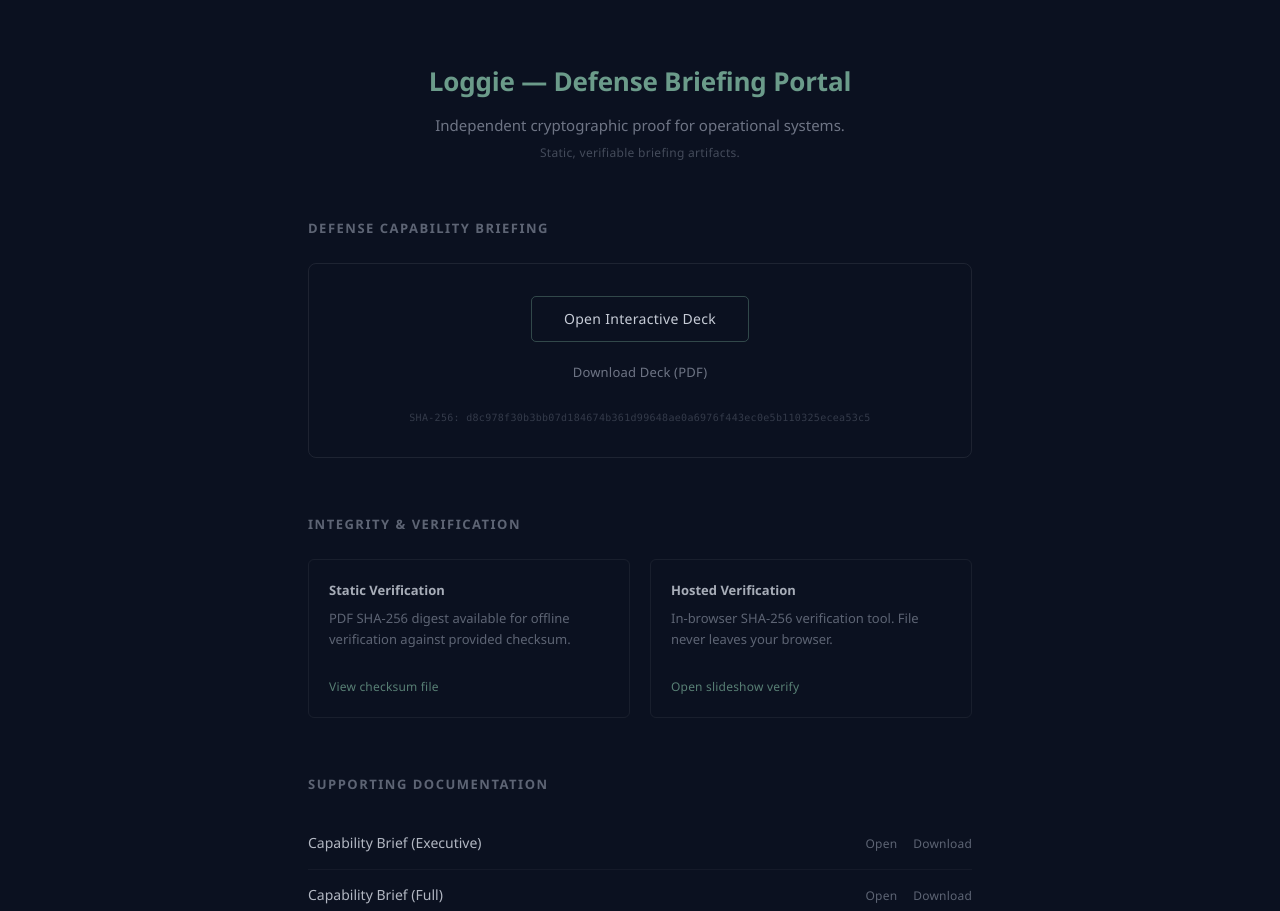
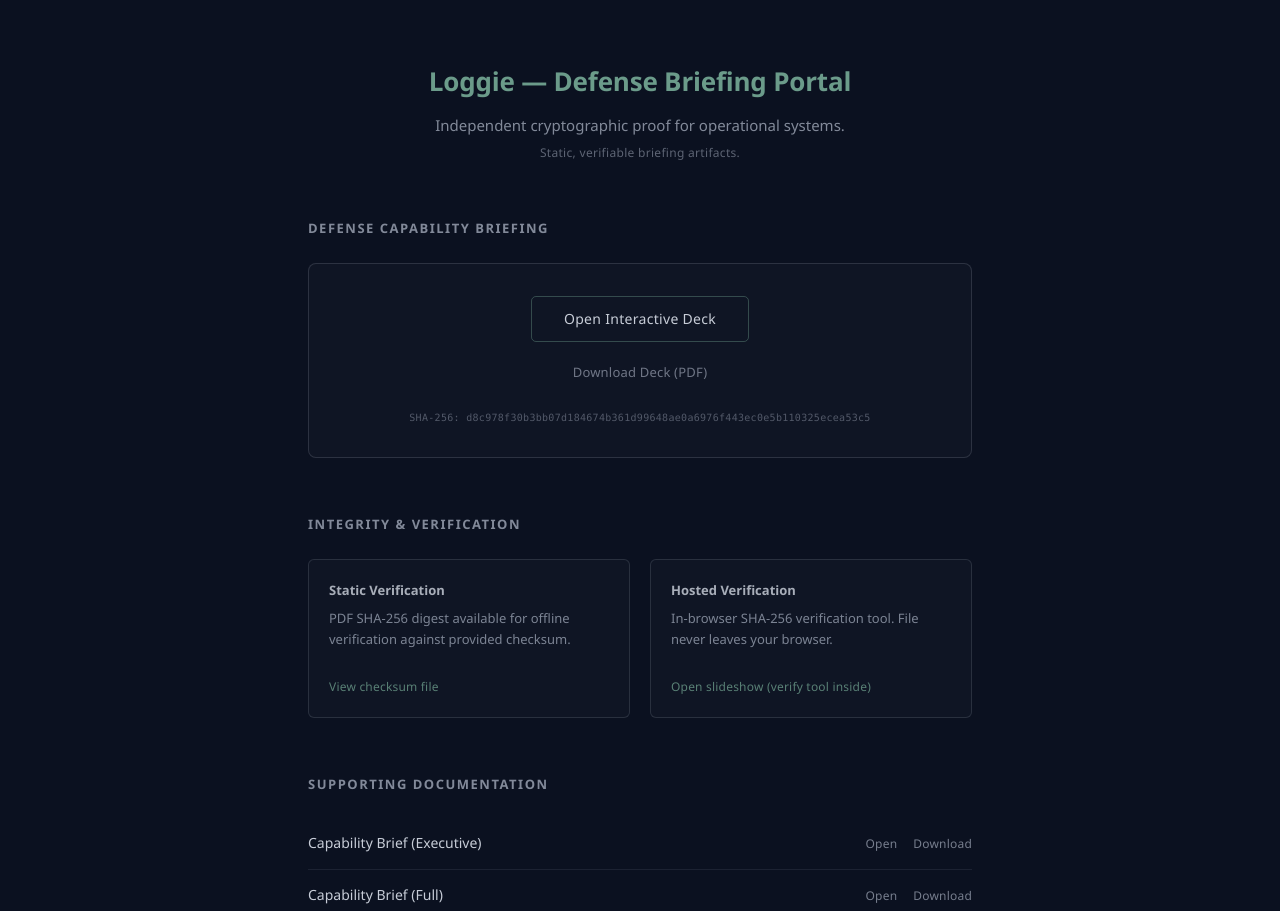
Before and after one commit to LoggieLabs/loggie-defense-deck, a plain HTML site: page public/index.html in a window 1280 px wide. Shown: the part 41-952 px from the top of the page. Drawn offline with Linux system fonts and the light colour scheme.

Commit message:
fix: contrast pass + engagement CTA + verify label
- Bump opacity on all text/border elements for readability
  while keeping matte aesthetic
- Artifact + verify cards get subtle 2% matte fill
- Engagement CTA: mailto:defense@loggielabs.com until intake UI deploys
- Verify link: "Open slideshow (verify tool inside)"

```diff
--- a/public/index.html
+++ b/public/index.html
@@ -13,7 +13,7 @@
 
   html {
     background: #0B1120;
-    color: rgba(220, 225, 235, 0.85);
+    color: rgba(220, 225, 235, 0.90);
     font-family: 'Segoe UI', 'Helvetica Neue', Arial, sans-serif;
     font-size: 15px;
     line-height: 1.6;
@@ -92,7 +92,7 @@
 
   .subtitle {
     font-size: 15px;
-    color: rgba(176, 184, 200, 0.6);
+    color: rgba(176, 184, 200, 0.72);
     text-align: center;
     margin-top: 10px;
     font-weight: 400;
@@ -100,7 +100,7 @@
 
   .micro {
     font-size: 12px;
-    color: rgba(176, 184, 200, 0.35);
+    color: rgba(176, 184, 200, 0.50);
     text-align: center;
     margin-top: 6px;
     letter-spacing: 0.3px;
@@ -109,7 +109,7 @@
   h2 {
     font-size: 13px;
     font-weight: 600;
-    color: rgba(176, 184, 200, 0.5);
+    color: rgba(176, 184, 200, 0.72);
     letter-spacing: 1.5px;
     text-transform: uppercase;
     margin-bottom: 24px;
@@ -117,7 +117,8 @@
 
   /* ── Artifact card ───────────────────────────────────────── */
   .artifact-card {
-    border: 1px solid rgba(255, 255, 255, 0.08);
+    border: 1px solid rgba(176, 184, 200, 0.18);
+    background: rgba(255, 255, 255, 0.02);
     border-radius: 8px;
     padding: 32px 28px;
     text-align: center;
@@ -159,7 +160,7 @@
   .sha-line {
     margin-top: 20px;
     font: 10px/1.4 'Cascadia Code', 'Fira Code', Consolas, monospace;
-    color: rgba(176, 184, 200, 0.25);
+    color: rgba(176, 184, 200, 0.42);
     letter-spacing: 0.3px;
     word-break: break-all;
   }
@@ -173,7 +174,8 @@
 
   .verify-col {
     padding: 20px;
-    border: 1px solid rgba(255, 255, 255, 0.06);
+    border: 1px solid rgba(176, 184, 200, 0.16);
+    background: rgba(255, 255, 255, 0.02);
     border-radius: 6px;
   }
 
@@ -186,7 +188,7 @@
 
   .verify-col p {
     font-size: 13px;
-    color: rgba(176, 184, 200, 0.5);
+    color: rgba(176, 184, 200, 0.68);
     line-height: 1.55;
   }
 
@@ -212,7 +214,7 @@
     align-items: baseline;
     justify-content: space-between;
     padding: 14px 0;
-    border-bottom: 1px solid rgba(255, 255, 255, 0.04);
+    border-bottom: 1px solid rgba(176, 184, 200, 0.10);
   }
 
   .doc-row:last-child {
@@ -222,7 +224,7 @@
   .doc-name {
     font-size: 14px;
     font-weight: 500;
-    color: rgba(220, 225, 235, 0.8);
+    color: rgba(220, 225, 235, 0.90);
   }
 
   .doc-actions {
@@ -234,7 +236,7 @@
 
   .doc-actions a {
     font-size: 12px;
-    color: rgba(176, 184, 200, 0.5);
+    color: rgba(176, 184, 200, 0.65);
     text-decoration: none;
     letter-spacing: 0.2px;
   }
@@ -343,7 +345,7 @@
         <h3>Hosted Verification</h3>
         <p>In-browser SHA-256 verification tool. File never leaves your browser.</p>
         <br/>
-        <a href="/defense/">Open slideshow verify</a>
+        <a href="/defense/">Open slideshow (verify tool inside)</a>
       </div>
     </div>
   </section>
@@ -401,7 +403,7 @@
   <section>
     <h2>Engagement</h2>
     <p class="engage-text">For pilot discussions or technical review:</p>
-    <a class="engage-link" href="/intake/">Submit secure inquiry</a>
+    <a class="engage-link" href="mailto:defense@loggielabs.com">Email for secure intake</a>
   </section>
 
 </div>
```
